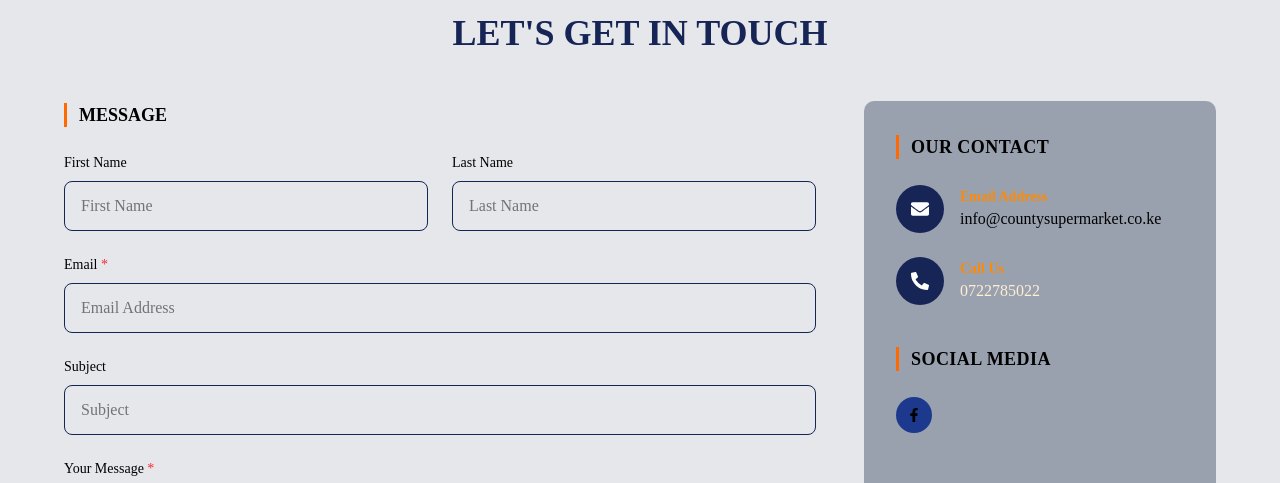
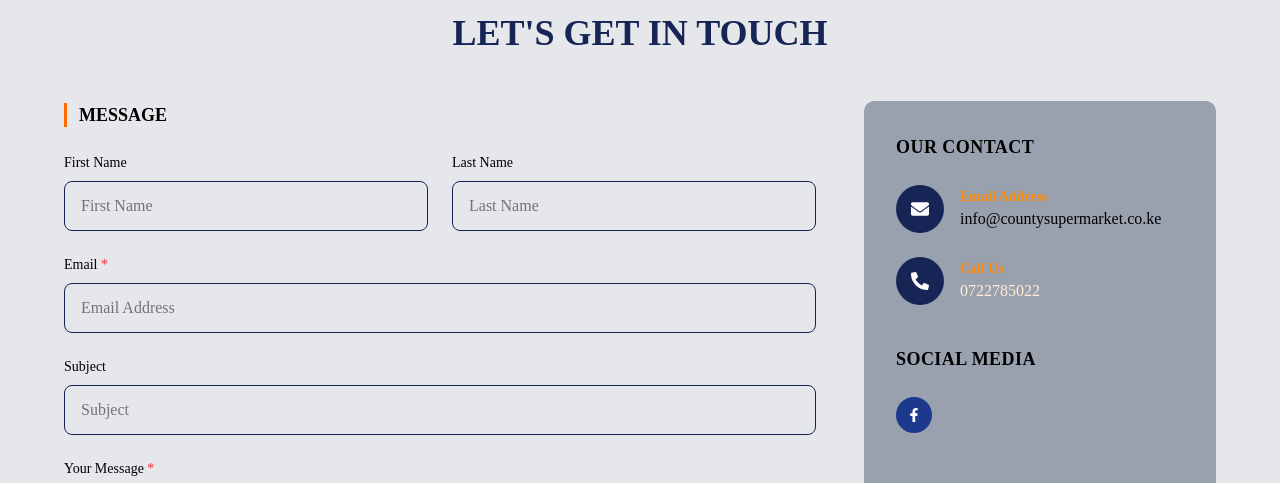
Before and after one commit to Eye-Kyu/County-supermarket, a Next.js app: page / in a window 1280 px wide. Shown: the part 4800-5283 px from the top of the page. Built offline with nearby package versions, Linux system fonts and the light colour scheme.

Commit message:
Contact section fix and logo

```diff
--- a/app/components/Contact.tsx
+++ b/app/components/Contact.tsx
@@ -9,11 +9,11 @@ export default function Contact() {
       {/* Header */}
       <div className="text-center mb-8 sm:mb-12">
         <div className="flex items-center justify-center gap-4 mb-4">
-          <span className="w-6 h-[2px] bg-orange-500" />
+          <span className="w-6 h-0.5 bg-orange-500" />
           <p className="uppercase tracking-widest text-sm font-semibold">
             Talk To Us
           </p>
-          <span className="w-6 h-[2px] bg-orange-500" />
+          <span className="w-6 h-0.5 bg-orange-500" />
         </div>
 
         <h2 className="text-center text-3xl md:text-4xl font-bold text-blue-950">
@@ -26,7 +26,7 @@ export default function Contact() {
         {/* FORM */}
         <form className="lg:col-span-2 space-y-6">
           <div className="flex items-center gap-3">
-            <span className="w-[3px] h-6 bg-orange-500" />
+            <span className="w-0.75 h-6 bg-orange-500" />
             <h3 className="font-bold text-lg">MESSAGE</h3>
           </div>
 
@@ -92,12 +92,9 @@ export default function Contact() {
         <div className="bg-gray-400 py-8 px-4 sm:px-6 lg:px-8 rounded-lg space-y-10">
           {/* Contact Details */}
           <div>
-            <div className="flex items-center gap-3 mb-6">
-              <span className="w-[3px] h-6 bg-orange-500" />
-              <h3 className="font-bold text-base sm:text-lg tracking-wide">
-                OUR CONTACT
-              </h3>
-            </div>
+            <h3 className="font-bold text-base sm:text-lg tracking-wide mb-6">
+              OUR CONTACT
+            </h3>
 
             <div className="space-y-6">
               {/* Email */}
@@ -134,12 +131,9 @@ export default function Contact() {
 
           {/* Social Media */}
           <div>
-            <div className="flex items-center gap-3 mb-6">
-              <span className="w-[3px] h-6 bg-orange-500" />
-              <h3 className="font-bold text-base sm:text-lg tracking-wide">
-                SOCIAL MEDIA
-              </h3>
-            </div>
+            <h3 className="font-bold text-base sm:text-lg tracking-wide mb-6">
+              SOCIAL MEDIA
+            </h3>
 
             <div className="flex flex-wrap gap-4">
               <a
@@ -147,7 +141,7 @@ export default function Contact() {
                 target="_blank"
                 rel="noopener noreferrer"
                 aria-label="County Supermarket on Facebook"
-                className="inline-flex w-9 h-9 items-center justify-center rounded-full bg-blue-900 hover:bg-orange-500 transition-colors duration-200"
+                className="inline-flex w-9 h-9 items-center justify-center rounded-full bg-blue-900 text-white hover:bg-orange-500 transition-colors duration-200"
               >
                 <FaFacebookF size={14} />
               </a>
```
